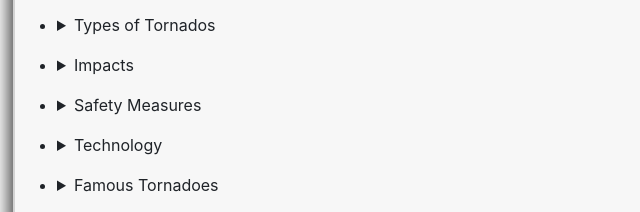
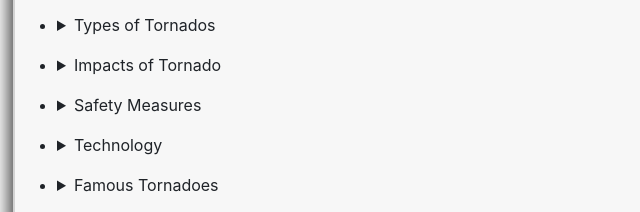
Before and after one commit to aliibrahim123/wikinado, a plain HTML site: page index.html in a window 1280 px wide. Shown: the part 394-606 px from the top of the page, 0-640 px from the left. Drawn offline with Linux system fonts and the light colour scheme.

Commit message:
fixed impacts category

```diff
--- a/struct.js
+++ b/struct.js
@@ -16,7 +16,7 @@ globalThis.wikiStruct = {
 		"waterspout": true,
 		"similar circulations": true,
 	},
-	"Impacts": {
+	"Impacts of Tornado": {
 		"health impacts": true,
 		"ecological impacts": true,
 		"social impacts": true
```
Also changed, not shown: wiki/Impacts of Tornado/ecological impacts.html (renamed from wiki/impacts/ecological impacts.html, +2 -0 lines), wiki/Impacts of Tornado/health impacts.html (renamed from wiki/impacts/health impacts.html, +1 -0 lines), wiki/Impacts of Tornado/social impacts.html (renamed from wiki/impacts/social impacts.html, +1 -0 lines).
